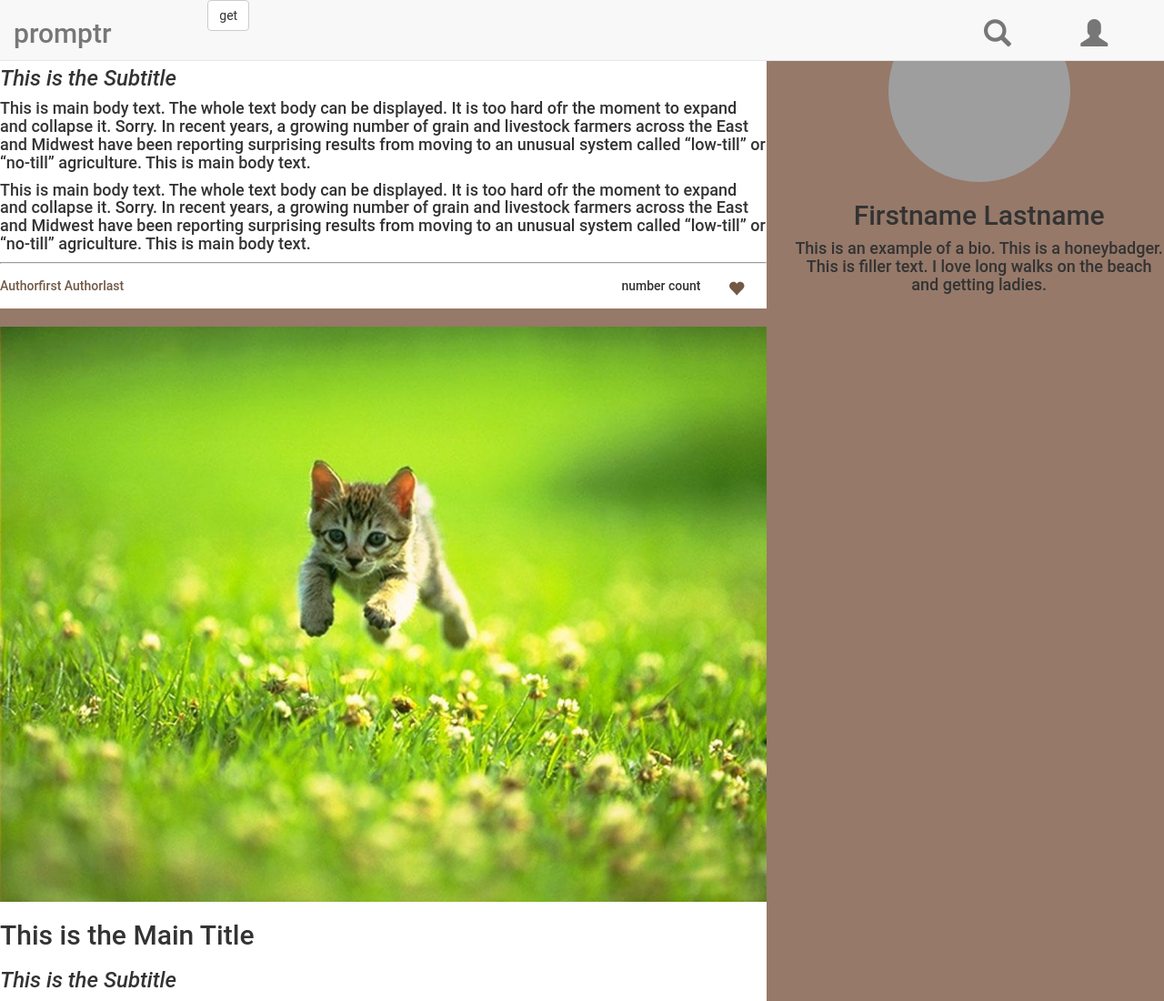
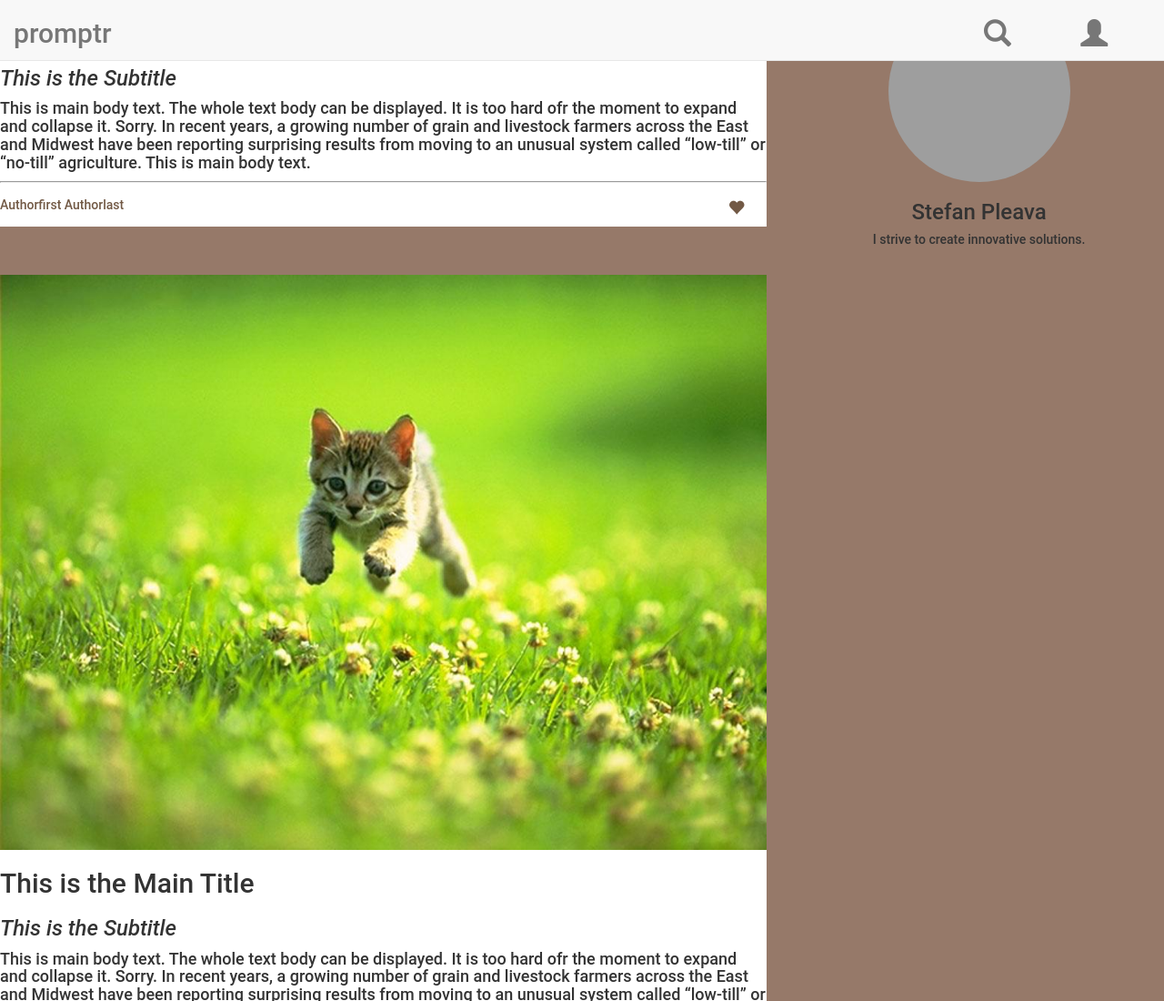
Before and after one commit to viral-p/honeybadger, a plain HTML site: page MyCloudCode/public/APP/index.html in a window 1280 px wide. Shown: the top 1100 px of the page at 91% size. Drawn offline with nearby package versions, Linux system fonts and the light colour scheme; grey boxes are pictures that could not be loaded.

Commit message:
no message

```diff
--- a/MyCloudCode/public/APP/index.html
+++ b/MyCloudCode/public/APP/index.html
@@ -48,7 +48,7 @@
           </div>
 
           <div class="col-md-8">
-             <button type="button" class="btn btn-default" onclick="getposts()"> get </button>
+             <!--button type="button" class="btn btn-default" onclick="getposts()"> get </button-->
           </div>
 
           <div class="col-md-1">
@@ -70,21 +70,13 @@
            <h3><i>This is the Subtitle</i></h3>
            <h4></h4>
            <h4> This is main body text. The whole text body can be displayed. It is too hard ofr the moment to expand and collapse it. Sorry. In recent years, a growing number of grain and livestock farmers across the East and Midwest have been reporting surprising results from moving to an unusual system called “low-till” or “no-till” agriculture. This is main body text. </h4>
-
-           <h4> This is main body text. The whole text body can be displayed. It is too hard ofr the moment to expand and collapse it. Sorry. In recent years, a growing number of grain and livestock farmers across the East and Midwest have been reporting surprising results from moving to an unusual system called “low-till” or “no-till” agriculture. This is main body text. </h4>
-
-
            <hr>
               <div class="row">
              <div class="col-md-3">
               <a href="them.html" class="navbar-link"><h5> Authorfirst Authorlast </h5></a>
              </div>
 
-             <div class="col-md-3">
-             </div>
-
-             <div class="col-md-5">
-              <h5><p class="text-right">number count</p></h5>
+             <div class="col-md-8">
              </div>
 
              <div class="col-md-1">
@@ -96,9 +88,9 @@
 
         <div class="col-md-4">
           <div class="circular"></div>
-             <h2><p class="text-center">Firstname Lastname</p></h2>
+             <h3><p class="text-center">Stefan Pleava</p></h3>
 
-              <h4><p class="text-center">This is an example of a bio. This is a honeybadger. This is filler text. I love long walks on the beach and getting ladies.</p></h4>
+              <h5><p class="text-center">I strive to create innovative solutions.</p></h5>
 
         </div>
       </div>
```
